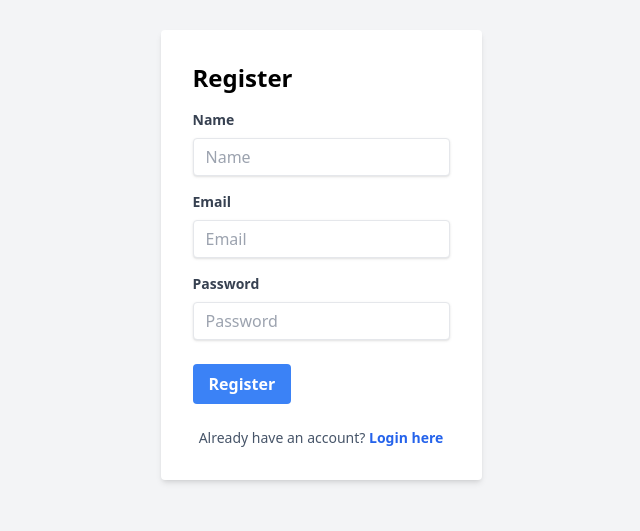
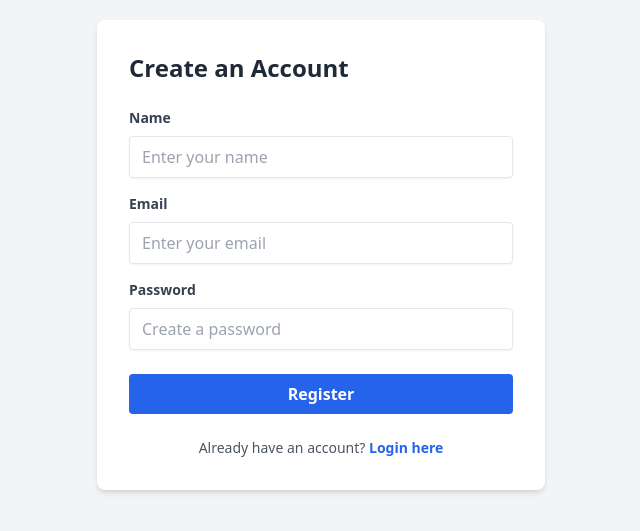
Before and after one commit to qh8773127-star/team-task-manager, a React app in the folder frontend/: page /register in a window 1280 px wide. Shown: the part 145-676 px from the top of the page, without its empty margins (319-959 px from the left). Built offline with nearby package versions, Linux system fonts and the light colour scheme; the HTML template or start-up script is replaced by a standard one.

Commit message:
feat(auth): implement professional login/register UI with robust error handling

```diff
--- a/frontend/src/components/ProtectedRoute.jsx
+++ b/frontend/src/components/ProtectedRoute.jsx
@@ -4,6 +4,7 @@ import api from "../lib/axios";
 
 const ProtectedRoute = ({ children }) => {
   const location = useLocation();
+  // states: 'loading', 'authenticated', 'unauthenticated', 'error'
   const [status, setStatus] = useState("loading");
 
   useEffect(() => {
--- a/frontend/src/pages/Login.jsx
+++ b/frontend/src/pages/Login.jsx
@@ -2,26 +2,39 @@ import { useState } from "react";
 import { useNavigate, Link } from "react-router-dom";
 import api from "../lib/axios";
 
+const inputClasses =
+  "w-full rounded border px-3 py-2 text-gray-700 shadow-sm outline-none focus:border-blue-500 focus:ring-2 focus:ring-blue-100";
+const labelClasses = "mb-2 block text-sm font-semibold text-gray-700";
+
 const Login = () => {
   const navigate = useNavigate();
-  const [email, setEmail] = useState("");
-  const [password, setPassword] = useState("");
+
+  const [formData, setFormData] = useState({
+    email: "",
+    password: "",
+  });
+
   const [isLoading, setIsLoading] = useState(false);
-  const [errmsg, setErrmsg] = useState("");
+  const [errorMessage, setErrorMessage] = useState("");
 
-  const handleLogin = async (e) => {
-    e.preventDefault();
+  const handleChange = (event) => {
+    const { name, value } = event.target;
+    setFormData((prev) => ({ ...prev, [name]: value }));
+  };
+
+  const handleLogin = async (event) => {
+    event.preventDefault();
     setIsLoading(true);
-    setErrmsg("");
+    setErrorMessage("");
 
     try {
-      await api.post("/auth/login", { email, password });
+      await api.post("/auth/login", formData);
 
-      navigate("/dashboard");
+      navigate("/dashboard", { replace: true });
     } catch (error) {
-      setErrmsg(
-        error.response?.data?.error ||
-          "Login failed. Please check your credentials.",
+      const response = error.response?.data;
+      setErrorMessage(
+        response?.error || "Login failed. Please check your credentials.",
       );
     } finally {
       setIsLoading(false);
@@ -29,66 +42,76 @@ const Login = () => {
   };
 
   return (
-    <div className="min-h-screen flex items-center justify-center bg-gray-100">
-      <div className="bg-white p-8 rounded shadow-md">
-        <h2 className="text-2xl font-bold mb-4">Login</h2>
-        {errmsg && <p className="text-red-500 text-xs italic">{errmsg}</p>}
+    <main className="flex min-h-screen items-center justify-center bg-gray-100 p-4">
+      <section className="w-full max-w-md rounded-lg bg-white p-8 shadow-md">
+        <h1 className="mb-6 text-2xl font-bold text-gray-800">Welcome Back</h1>
+
+        {/* Error Alert (Aria live for accessibility) */}
+        {errorMessage && (
+          <div
+            role="alert"
+            aria-live="polite"
+            className="mb-5 rounded border border-red-200 bg-red-50 p-3 text-sm text-red-700"
+          >
+            {errorMessage}
+          </div>
+        )}
+
         <form onSubmit={handleLogin}>
           <div className="mb-4">
-            <label
-              className="block text-gray-700 text-sm font-bold mb-2"
-              htmlFor="email"
-            >
+            <label htmlFor="email" className={labelClasses}>
               Email
             </label>
             <input
-              className="shadow appearance-none border rounded w-full py-2 px-3 text-gray-700 leading-tight focus:outline-none focus:shadow-outline"
               id="email"
+              name="email"
               type="email"
-              placeholder="Email"
-              value={email}
-              onChange={(e) => setEmail(e.target.value)}
+              autoComplete="email"
+              placeholder="Enter your email"
+              value={formData.email}
+              onChange={handleChange}
+              className={inputClasses}
               required
             />
           </div>
+
           <div className="mb-6">
-            <label
-              className="block text-gray-700 text-sm font-bold mb-2"
-              htmlFor="password"
-            >
+            <label htmlFor="password" className={labelClasses}>
               Password
             </label>
             <input
-              className="shadow appearance-none border rounded w-full py-2 px-3 text-gray-700 leading-tight focus:outline-none focus:shadow-outline"
               id="password"
+              name="password"
               type="password"
-              placeholder="Password"
-              value={password}
-              onChange={(e) => setPassword(e.target.value)}
+              autoComplete="current-password"
+              placeholder="Enter your password"
+              value={formData.password}
+              onChange={handleChange}
+              className={inputClasses}
               required
             />
           </div>
-          <div className="flex items-center justify-between">
-            <button
-              disabled={isLoading}
-              className="bg-blue-500 hover:bg-blue-700 text-white font-bold py-2 px-4 rounded focus:outline-none focus:shadow-outline"
-              type="submit"
-            >
-              {isLoading ? "Logging in..." : "Login"}
-            </button>
-          </div>
+
+          <button
+            type="submit"
+            disabled={isLoading}
+            className="w-full rounded bg-blue-600 px-4 py-2 font-semibold text-white transition hover:bg-blue-700 focus:outline-none focus:ring-2 focus:ring-blue-500 focus:ring-offset-2 disabled:cursor-not-allowed disabled:opacity-60"
+          >
+            {isLoading ? "Signing in..." : "Sign In"}
+          </button>
         </form>
-        <p className="mt-6 text-center text-sm text-slate-600">
+
+        <p className="mt-6 text-center text-sm text-gray-600">
           Don't have an account?{" "}
           <Link
             to="/register"
-            className="text-blue-600 hover:underline font-semibold"
+            className="font-semibold text-blue-600 hover:underline"
           >
             Register here
           </Link>
         </p>
-      </div>
-    </div>
+      </section>
+    </main>
   );
 };
 
--- a/frontend/src/pages/Register.jsx
+++ b/frontend/src/pages/Register.jsx
@@ -1,117 +1,148 @@
 import { useState } from "react";
-import { useNavigate, Link } from "react-router-dom";
+import { Link, useNavigate } from "react-router-dom";
 import api from "../lib/axios";
+
+const inputClasses =
+  "w-full rounded border px-3 py-2 text-gray-700 shadow-sm outline-none focus:border-blue-500 focus:ring-2 focus:ring-blue-100";
+const labelClasses = "mb-2 block text-sm font-semibold text-gray-700";
 
 const Register = () => {
   const navigate = useNavigate();
+  const [formData, setFormData] = useState({
+    name: "",
+    email: "",
+    password: "",
+  });
   const [isLoading, setIsLoading] = useState(false);
-  const [errmsg, setErrmsg] = useState("");
-  const [name, setName] = useState("");
-  const [email, setEmail] = useState("");
-  const [password, setPassword] = useState("");
+  const [errorMessage, setErrorMessage] = useState("");
+  const [validationErrors, setValidationErrors] = useState([]);
 
-  const handleRegister = async (e) => {
-    e.preventDefault();
+  const handleChange = (event) => {
+    const { name, value } = event.target;
+    setFormData((prev) => ({ ...prev, [name]: value }));
+  };
+
+  const handleRegister = async (event) => {
+    event.preventDefault();
     setIsLoading(true);
-    setErrmsg("");
+    setErrorMessage("");
+    setValidationErrors([]);
 
     try {
-      await api.post("/auth/register", {
-        name,
-        email,
-        password,
-      });
+      await api.post("/auth/register", formData);
+      navigate("/dashboard", { replace: true });
+    } catch (error) {
+      const response = error.response?.data;
 
-      navigate("/dashboard");
-    } catch (error) {
-      setErrmsg(
-        error.response?.data?.error ||
-          "Registration failed. Try a different email.",
-      );
+      if (response?.errors?.length > 0) {
+        setValidationErrors(response.errors.map((item) => item.message));
+      } else {
+        setErrorMessage(
+          response?.error || "Registration failed. Please try again.",
+        );
+      }
     } finally {
       setIsLoading(false);
     }
   };
 
   return (
-    <div className="min-h-screen flex items-center justify-center bg-gray-100">
-      <div className="bg-white p-8 rounded shadow-md">
-        <h2 className="text-2xl font-bold mb-4">Register</h2>
-        {errmsg && (
-          <div className="mb-4 p-2 bg-red-100 text-red-600 text-sm rounded border border-red-200">
-            {errmsg}
+    <main className="flex min-h-screen items-center justify-center bg-gray-100 p-4">
+      <section className="w-full max-w-md rounded-lg bg-white p-8 shadow-md">
+        <h1 className="mb-6 text-2xl font-bold text-gray-800">
+          Create an Account
+        </h1>
+
+        {(errorMessage || validationErrors.length > 0) && (
+          <div
+            role="alert"
+            aria-live="polite"
+            className="mb-5 rounded border border-red-200 bg-red-50 p-3 text-sm text-red-700"
+          >
+            {errorMessage && <p>{errorMessage}</p>}
+            {validationErrors.length > 0 && (
+              <ul className="list-disc space-y-1 pl-5">
+                {validationErrors.map((message, index) => (
+                  <li key={`${message}-${index}`}>{message}</li>
+                ))}
+              </ul>
+            )}
           </div>
         )}
+
         <form onSubmit={handleRegister}>
           <div className="mb-4">
-            <label
-              className="block text-gray-700 text-sm font-bold mb-2"
-              htmlFor="name"
-            >
+            <label htmlFor="name" className={labelClasses}>
               Name
             </label>
             <input
-              className="shadow appearance-none border rounded w-full py-2 px-3 text-gray-700 leading-tight focus:outline-none focus:shadow-outline"
               id="name"
+              name="name"
               type="text"
-              placeholder="Name"
-              value={name}
-              onChange={(e) => setName(e.target.value)}
+              autoComplete="name"
+              placeholder="Enter your name"
+              value={formData.name}
+              onChange={handleChange}
+              className={inputClasses}
+              minLength={2}
+              maxLength={100}
               required
             />
           </div>
+
           <div className="mb-4">
-            <label
-              className="block text-gray-700 text-sm font-bold mb-2"
-              htmlFor="email"
-            >
+            <label htmlFor="email" className={labelClasses}>
               Email
             </label>
             <input
-              className="shadow appearance-none border rounded w-full py-2 px-3 text-gray-700 leading-tight focus:outline-none focus:shadow-outline"
               id="email"
+              name="email"
               type="email"
-              placeholder="Email"
-              value={email}
-              onChange={(e) => setEmail(e.target.value)}
+              autoComplete="email"
+              placeholder="Enter your email"
+              value={formData.email}
+              onChange={handleChange}
+              className={inputClasses}
               required
             />
           </div>
+
           <div className="mb-6">
-            <label
-              className="block text-gray-700 text-sm font-bold mb-2"
-              htmlFor="password"
-            >
+            <label htmlFor="password" className={labelClasses}>
               Password
             </label>
             <input
-              className="shadow appearance-none border rounded w-full py-2 px-3 text-gray-700 leading-tight focus:outline-none focus:shadow-outline"
               id="password"
+              name="password"
               type="password"
-              placeholder="Password"
-              value={password}
-              onChange={(e) => setPassword(e.target.value)}
+              autoComplete="new-password"
+              placeholder="Create a password"
+              value={formData.password}
+              onChange={handleChange}
+              className={inputClasses}
+              minLength={6}
+              maxLength={50}
               required
             />
           </div>
-          <div className="flex items-center justify-between">
-            <button
-              disabled={isLoading}
-              className="bg-blue-500 hover:bg-blue-700 text-white font-bold py-2 px-4 rounded focus:outline-none focus:shadow-outline"
-              type="submit"
-            >
-              {isLoading ? "Registering..." : "Register"}
-            </button>
-          </div>
+
+          <button
+            type="submit"
+            disabled={isLoading}
+            className="w-full rounded bg-blue-600 px-4 py-2 font-semibold text-white transition hover:bg-blue-700 focus:outline-none focus:ring-2 focus:ring-blue-500 focus:ring-offset-2 disabled:cursor-not-allowed disabled:opacity-60"
+          >
+            {isLoading ? "Creating account..." : "Register"}
+          </button>
         </form>
-        <p className="mt-6 text-center text-sm text-slate-600">
+
+        <p className="mt-6 text-center text-sm text-gray-600">
           Already have an account?{" "}
-          <Link to="/" className="text-blue-600 hover:underline font-semibold">
+          <Link to="/" className="font-semibold text-blue-600 hover:underline">
             Login here
           </Link>
         </p>
-      </div>
-    </div>
+      </section>
+    </main>
   );
 };
 
```
Also changed, not shown: frontend/src/pages/Dashboard.jsx (added, +88 -0 lines).
